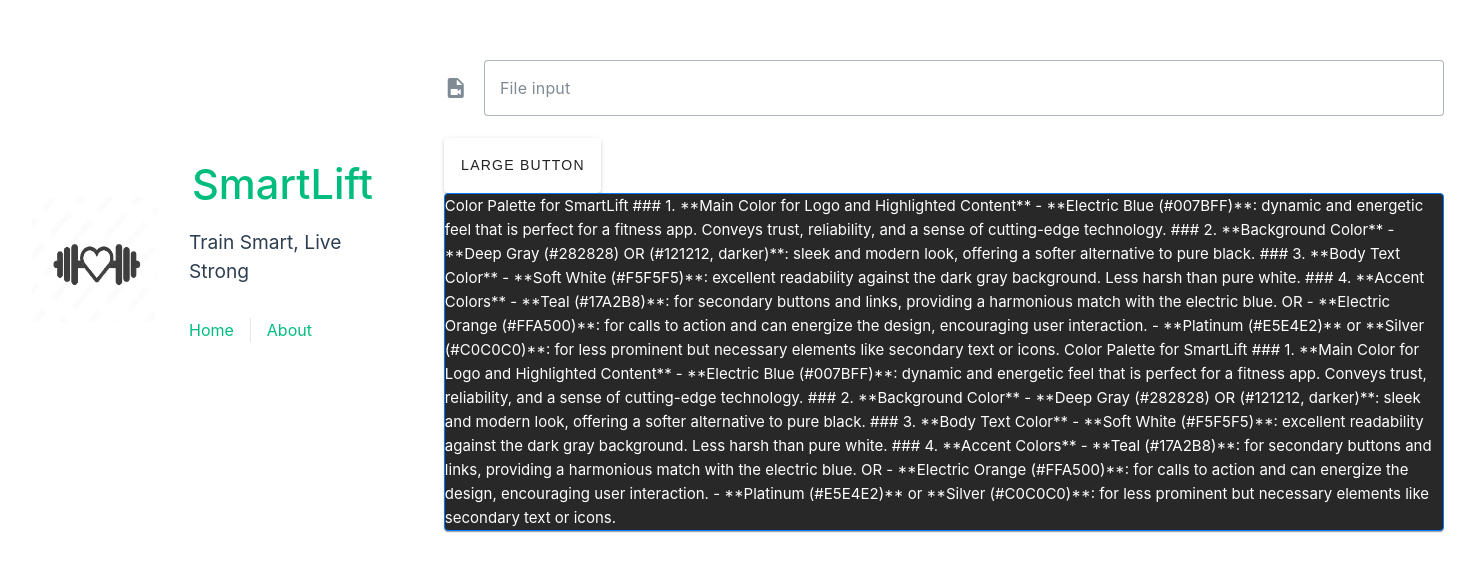
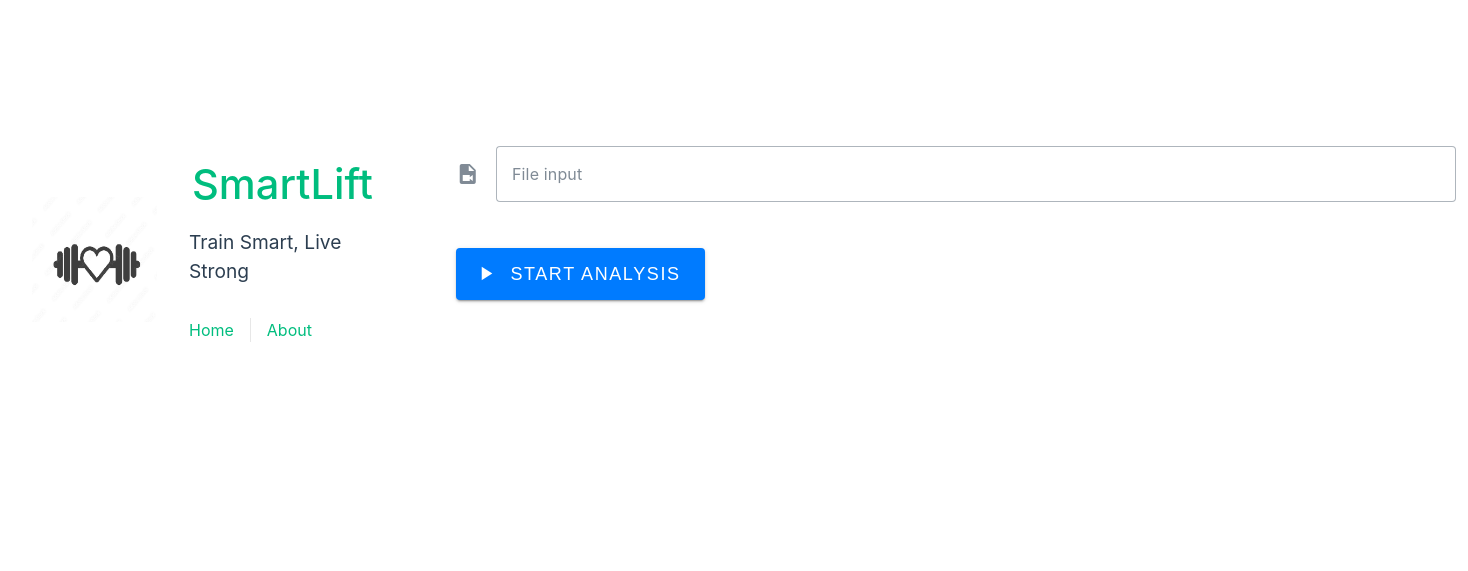
Before and after one commit to a-cerma/ai-usecase, a Vue app in the folder webapp/: page /exercise-analyzer in a window 1280 px wide. Shown: the part 141-712 px from the top of the page, 1468 px wide, since content can reach past the window. Built offline with nearby package versions, Linux system fonts and the light colour scheme.

Commit message:
Add manage score colors

```diff
--- a/webapp/src/views/ExerciseAnalyzer.vue
+++ b/webapp/src/views/ExerciseAnalyzer.vue
@@ -1,7 +1,5 @@
 <template>
     <main>
-        <br/>
-        <br/>
         <v-row>
             <v-responsive>
                 <video ref="videoPlayer" width="auto" height="350" v-if="video" controls>
@@ -13,6 +11,7 @@
         <br/>
         <br/>
         <v-row>
+            <v-col>
                 <v-file-input
                     v-model="video"
                     width="1000"
@@ -26,62 +25,26 @@
 
                 >
                 </v-file-input>
-        <v-btn
-        :loading="isLoading"
-        height="55" @click="uploadFile">Large Button</v-btn>
+            </v-col>
+            <v-col>
+              <v-btn cols="auto" size="x-large" prepend-icon="mdi-play"  class="text-none mb-4"  color="#007BFF" :loading="isLoading" @click="uploadFile">Start Analysis</v-btn>
+            </v-col>
 
         </v-row>
+        <br/>
+        <br/>
+        <v-row  v-if="exerciseAnalysisResult" >
+              <div class="title"> Exercise Detected: </div> {{ exerciseAnalysisResult.exerciseName }}
+        </v-row>
+        <v-row v-if="exerciseAnalysisResult" >
+            <div class="title">Rating: </div> <div :style="{color:getScoreColor(exerciseAnalysisResult.score), fontWeight: 'bold'}"> {{ exerciseAnalysisResult.score }}/10</div>
+        </v-row>
+        <br>
+        <br>
+        <v-row   v-if="exerciseAnalysisResult">
+            {{ exerciseAnalysisResult.review }}
+        </v-row>
 
-        <v-row>
-            <v-card color="#282828" style="border: 1px solid #007BFF;" width="auto">
-                Color Palette for SmartLift
-
-                ### 1. **Main Color for Logo and Highlighted Content**
-
-                - **Electric Blue (#007BFF)**: dynamic and energetic feel that is perfect for a fitness app. Conveys trust, reliability, and a sense of cutting-edge technology.
-
-                ### 2. **Background Color**
-
-                - **Deep Gray (#282828) OR (#121212, darker)**: sleek and modern look, offering a softer alternative to pure black.
-
-                ### 3. **Body Text Color**
-
-                - **Soft White (#F5F5F5)**: excellent readability against the dark gray background. Less harsh than pure white.
-
-                ### 4. **Accent Colors**
-
-                - **Teal (#17A2B8)**: for secondary buttons and links, providing a harmonious match with the electric blue.
-
-                OR
-
-                - **Electric Orange (#FFA500)**: for calls to action and can energize the design, encouraging user interaction.
-
-                - **Platinum (#E5E4E2)** or **Silver (#C0C0C0)**: for less prominent but necessary elements like secondary text or icons.
-                Color Palette for SmartLift
-
-                ### 1. **Main Color for Logo and Highlighted Content**
-
-                - **Electric Blue (#007BFF)**: dynamic and energetic feel that is perfect for a fitness app. Conveys trust, reliability, and a sense of cutting-edge technology.
-
-                ### 2. **Background Color**
-
-                - **Deep Gray (#282828) OR (#121212, darker)**: sleek and modern look, offering a softer alternative to pure black.
-
-                ### 3. **Body Text Color**
-
-                - **Soft White (#F5F5F5)**: excellent readability against the dark gray background. Less harsh than pure white.
-
-                ### 4. **Accent Colors**
-
-                - **Teal (#17A2B8)**: for secondary buttons and links, providing a harmonious match with the electric blue.
-
-                OR
-
-                - **Electric Orange (#FFA500)**: for calls to action and can energize the design, encouraging user interaction.
-
-                - **Platinum (#E5E4E2)** or **Silver (#C0C0C0)**: for less prominent but necessary elements like secondary text or icons.
-            </v-card>
-        </v-row>
     </main>
 
   </template>
@@ -94,7 +57,7 @@ import {launchExerciseAnalyzer} from '../api/launchExerciseAnalyzer'
 const video = ref()
 
 const isLoading = ref(false)
-const exerciseAnalysis = ref()
+const exerciseAnalysisResult = ref()
 
 const videoPlayer = ref(null);
 
@@ -126,9 +89,7 @@ const uploadFile=async()=>{
   try{
     isLoading.value = true
     const response = await launchExerciseAnalyzer(formData)
-    console.log(response)
-    exerciseAnalysis.value = JSON.parse(response)[0].review
-    console.log('Exersise Analysis', JSON.parse(response)[0], response[0],response[0]["review"],exerciseAnalysis.value)
+    exerciseAnalysisResult.value = JSON.parse(response)[0]
     isLoading.value = false
 
   }
@@ -141,7 +102,17 @@ const uploadFile=async()=>{
 
 }
 
-
+const getScoreColor = (score)=>{
+    if(score > 0 && score <= 4){
+         return '#FF0000'
+    }
+    else if(score > 4 && score <7){
+         return '#FFA500'
+    }
+    else if(score>=6 && score<=10){
+         return '#008000'
+    }
+}
 </script>
 
 <style scoped>
@@ -149,4 +120,12 @@ const uploadFile=async()=>{
     height: 200px!important;
     width: 300px!important;
    }
+   .title {
+    /* font-size: 1.2rem; */
+    /* font-weight: 500; */
+    /* margin-bottom: 0.4rem; */
+    font-weight: bold;
+    color: var(--color-heading);
+    padding-right: 7px;
+    }
 </style>
```
Lines whose indentation alone changed are shown as unchanged.
